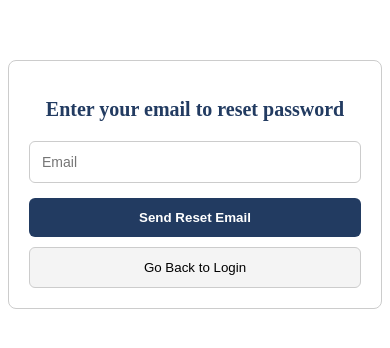
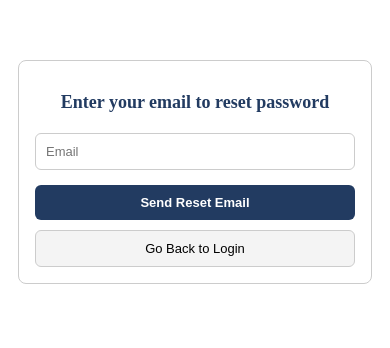
Before and after one commit to KaynathRizvi/RealBroker, a React (Vite) app in the folder admin/: page /forgotpassword in a window 390 px wide. Shown: the top 348 px of the page. Built offline with nearby package versions, Linux system fonts and the light colour scheme.

Commit message:
Reset Pass CSS

```diff
--- a/admin/src/ForgotPassword.tsx
+++ b/admin/src/ForgotPassword.tsx
@@ -1,6 +1,7 @@
 import { useState } from 'react';
 import { useNavigate } from 'react-router-dom';
 import { SERVER_URL } from '../config'
+import './styles/ForgotPassword.css';
 
 const ForgotPassword = () => {
   const [email, setEmail] = useState('');
@@ -32,86 +33,28 @@ const ForgotPassword = () => {
   };
 
   return (
-    <div style={styles.container}>
-      <h2 style={styles.title}>Enter your email to reset password</h2>
-
+    <div className='forgot-pass-container'>
+      <h2 className='forgot-pass-header'>Enter your email to reset password</h2>
       <input
         type="email"
         value={email}
         onChange={(e) => setEmail(e.target.value)}
         placeholder="Email"
-        style={styles.input}
+       className='forgot-pass-input'
       />
 
-      {errorMessage && <p style={styles.error}>{errorMessage}</p>}
-      {successMessage && <p style={styles.success}>{successMessage}</p>}
+      {errorMessage && <p className='forgot-pass-error'>{errorMessage}</p>}
+      {successMessage && <p className='forgot-pass-success'>{successMessage}</p>}
 
-      <button style={styles.button} onClick={handleReset}>
+      <button className='forgot-pass-button' onClick={handleReset}>
         Send Reset Email
       </button>
 
-      <button style={styles.secondaryButton} onClick={() => navigate('/')}>
+      <button className='forgot-pass-secondary-button' onClick={() => navigate('/')}>
         Go Back to Login
       </button>
     </div>
   );
 };
 
-const styles: { [key: string]: React.CSSProperties } = {
-  container: {
-    maxWidth: 400,
-    margin: '60px auto',
-    padding: 20,
-    border: '1px solid #ccc',
-    borderRadius: 8,
-    backgroundColor: '#fff',
-    textAlign: 'center',
-  },
-  title: {
-    marginBottom: 20,
-    fontSize: 20,
-    color: '#223b61'
-  },
-  input: {
-    width: '100%',
-    padding: 12,
-    marginBottom: 15,
-    border: '1px solid #ccc',
-    borderRadius: 6,
-    fontSize: 14,
-    boxSizing: 'border-box',
-  },
-
-  button: {
-    width: '100%',
-    padding: 12,
-    marginBottom: 10,
-    backgroundColor: '#223b61',
-    color: '#fff',
-    border: 'none',
-    borderRadius: 6,
-    cursor: 'pointer',
-    fontWeight: 'bold',
-    boxSizing: 'border-box',
-  },
-  secondaryButton: {
-    width: '100%',
-    padding: 12,
-    backgroundColor: '#f4f4f4',
-    color: '#000',
-    border: '1px solid #ccc',
-    borderRadius: 6,
-    cursor: 'pointer',
-    boxSizing: 'border-box',
-  },
-  error: {
-    color: 'red',
-    marginBottom: 10,
-  },
-  success: {
-    color: 'green',
-    marginBottom: 10,
-  },
-};
-
 export default ForgotPassword;
--- a/admin/src/ResetPassword.tsx
+++ b/admin/src/ResetPassword.tsx
@@ -1,6 +1,7 @@
 import { useState } from 'react';
 import { useNavigate, useSearchParams } from 'react-router-dom';
-import { SERVER_URL } from '../config'
+import { SERVER_URL } from '../config';
+import './styles/ResetPassword.css';
 
 const ResetPassword = () => {
   const navigate = useNavigate();
@@ -38,7 +39,7 @@ const ResetPassword = () => {
   };
 
   return (
-    <div style={styles.container}>
+    <div className='reset-pass-container'>
       <h2>Reset Your Password</h2>
 
       <input
@@ -46,7 +47,7 @@ const ResetPassword = () => {
         placeholder="New Password"
         value={password}
         onChange={(e) => setPassword(e.target.value)}
-        style={styles.input}
+        className='reset-pass-input'
       />
 
       <input
@@ -54,50 +55,16 @@ const ResetPassword = () => {
         placeholder="Confirm Password"
         value={confirm}
         onChange={(e) => setConfirm(e.target.value)}
-        style={styles.input}
+        className='reset-pass-input'
       />
 
-      {message && <p style={styles.message}>{message}</p>}
+      {message && <p className='reset-pass-message'>{message}</p>}
 
-      <button onClick={handleReset} style={styles.button}>
+      <button onClick={handleReset} className='reset-pass-button'>
         Reset Password
       </button>
     </div>
   );
 };
 
-const styles: { [key: string]: React.CSSProperties } = {
-  container: {
-    maxWidth: 400,
-    margin: '60px auto',
-    padding: 20,
-    textAlign: 'center',
-    border: '1px solid #ccc',
-    borderRadius: 10,
-    backgroundColor: '#fff',
-  },
-  input: {
-    width: '100%',
-    padding: 12,
-    marginBottom: 15,
-    border: '1px solid #ccc',
-    borderRadius: 6,
-    fontSize: 14,
-  },
-  button: {
-    width: '100%',
-    padding: 12,
-    backgroundColor: '#000',
-    color: '#fff',
-    border: 'none',
-    borderRadius: 6,
-    fontWeight: 'bold',
-    cursor: 'pointer',
-  },
-  message: {
-    color: '#d00',
-    marginBottom: 10,
-  },
-};
-
 export default ResetPassword;
--- a/admin/src/pages/UserProfile.tsx
+++ b/admin/src/pages/UserProfile.tsx
@@ -1,15 +1,20 @@
 import React, { useEffect, useState } from 'react';
 import { useParams, useNavigate } from 'react-router-dom';
 import { SERVER_URL } from '../../config.ts';
+import '../styles/UserProfile.css';
 
 interface User {
   id: string;
-  name: string;
+  name?: string;
   email: string;
   role: string;
+  agency_name?: string;
+  contact_number?: string;
+  license_number?: string;
+  location?: string;
 }
 
-const AdminUserProfile: React.FC = () => {
+const UserProfile: React.FC = () => {
   const { id } = useParams();
   const navigate = useNavigate();
   const [user, setUser] = useState<User | null>(null);
@@ -39,63 +44,43 @@ const AdminUserProfile: React.FC = () => {
   if (!user) return <p>Loading user profile...</p>;
 
   return (
-    <div style={styles.container}>
-      <button onClick={() => navigate('/users')} style={styles.backButton}>
+    <div className='user-profile-container'>
+      <button onClick={() => navigate('/users')} className='back-button'>
         ← Back
       </button>
-      <h2 style={styles.title}>User Profile</h2>
-      <div style={styles.profileBox}>
-        <div style={styles.field}>
-          <label>ID:</label>
-          <span>{user.id}</span>
-        </div>
-        <div style={styles.field}>
+      <h2 className='user-profile-header'>User Profile</h2>
+      <div className='profile-box'>
+        <div className='user-field'>
           <label>Name:</label>
           <span>{user.name || 'N/A'}</span>
         </div>
-        <div style={styles.field}>
+        <div className='user-field'>
           <label>Email:</label>
           <span>{user.email}</span>
         </div>
-        <div style={styles.field}>
+        <div className='user-field'>
           <label>Role:</label>
           <span>{user.role}</span>
+        </div>
+        <div className='user-field'>
+          <label>Agency Name:</label>
+          <span>{user.agency_name || 'N/A'}</span>
+        </div>
+        <div className='user-field'>
+          <label>Contact Number:</label>
+          <span>{user.contact_number || 'N/A'}</span>
+        </div>
+        <div className='user-field'>
+          <label>License Number:</label>
+          <span>{user.license_number || 'N/A'}</span>
+        </div>
+        <div className='user-field'>
+          <label>Location:</label>
+          <span>{user.location || 'N/A'}</span>
         </div>
       </div>
     </div>
   );
 };
 
-const styles: { [key: string]: React.CSSProperties } = {
-  container: {
-    padding: '2rem',
-    backgroundColor: '#f4f4f4',
-    minHeight: '100vh',
-  },
-  backButton: {
-    marginBottom: '1rem',
-    padding: '0.5rem 1rem',
-    backgroundColor: '#007bff',
-    color: 'white',
-    border: 'none',
-    borderRadius: '4px',
-    cursor: 'pointer',
-  },
-  title: {
-    marginBottom: '1rem',
-  },
-  profileBox: {
-    backgroundColor: '#fff',
-    padding: '1.5rem',
-    borderRadius: '8px',
-    boxShadow: '0 2px 8px rgba(0,0,0,0.1)',
-    maxWidth: '500px',
-  },
-  field: {
-    marginBottom: '1rem',
-    display: 'flex',
-    justifyContent: 'space-between',
-  },
-};
-
-export default AdminUserProfile;
+export default UserProfile;
--- /dev/null
+++ b/admin/src/styles/ForgotPassword.css
@@ -0,0 +1,120 @@
+.forgot-pass-container {
+  max-width: 25rem; /* 400px */
+  margin: 3.75rem auto; /* 60px */
+  padding: 1.25rem; /* 20px */
+  border: 0.0625rem solid #ccc; /* 1px */
+  border-radius: 0.5rem; /* 8px */
+  background-color: #fff;
+  text-align: center;
+}
+
+.forgot-pass-header {
+  margin-bottom: 1.25rem; /* 20px */
+  font-size: 1.25rem; /* 20px */
+  color: #223b61;
+}
+
+.forgot-pass-input {
+  width: 100%;
+  padding: 0.75rem; /* 12px */
+  margin-bottom: 0.9375rem; /* 15px */
+  border: 0.0625rem solid #ccc;
+  border-radius: 0.375rem; /* 6px */
+  font-size: 0.875rem; /* 14px */
+  box-sizing: border-box;
+}
+
+.forgot-pass-button {
+  width: 100%;
+  padding: 0.75rem;
+  margin-bottom: 0.625rem; /* 10px */
+  background-color: #223b61;
+  color: #fff;
+  border: none;
+  border-radius: 0.375rem;
+  cursor: pointer;
+  font-weight: bold;
+  box-sizing: border-box;
+}
+
+.forgot-pass-secondary-button {
+  width: 100%;
+  padding: 0.75rem;
+  background-color: #f4f4f4;
+  color: #000;
+  border: 0.0625rem solid #ccc;
+  border-radius: 0.375rem;
+  cursor: pointer;
+  box-sizing: border-box;
+}
+
+.forgot-pass-error {
+  color: red;
+  margin-bottom: 0.625rem;
+}
+
+.forgot-pass-success {
+  color: green;
+  margin-bottom: 0.625rem;
+}
+
+/* Media Query: 380px–580px (23.75rem–36.25rem) */
+@media (max-width: 580px) and (min-width: 380px) {
+  .forgot-pass-container {
+    padding: 1rem;
+    max-width: 20rem; /* 16px */
+  }
+
+  .forgot-pass-header {
+    font-size: 1.125rem; /* 18px */
+  }
+
+  .forgot-pass-input,
+  .forgot-pass-button,
+  .forgot-pass-secondary-button {
+    padding: 0.625rem; /* 10px */
+    font-size: 0.8125rem; /* 13px */
+  }
+  .forgot-pass-error {
+    color: red;
+    margin-bottom: 0.625rem;
+  }
+  .forgot-pass-success {
+    color: green;
+    margin-bottom: 0.625rem;
+  }
+}
+
+/* Media Query: <380px (max-width: 23.75rem) */
+@media (max-width: 380px) {
+  .forgot-pass-container {
+    padding: 0.8rem;
+    max-width: 16rem;
+  }
+
+  .forgot-pass-header {
+    font-size: .8rem; /* 16px */
+  }
+
+  .forgot-pass-input,
+  .forgot-pass-button,
+  .forgot-pass-secondary-button {
+    padding: 0.5rem; /* 8px */
+    font-size: 0.75rem; /* 12px */
+  }
+
+  .forgot-pass-button,
+  .forgot-pass-secondary-button {
+    font-weight: normal;
+  }
+  .forgot-pass-error {
+    color: red;
+    margin-bottom: 0.2rem;
+    font-size: .8rem;
+  }
+  .forgot-pass-success {
+    color: green;
+    margin-bottom: 0.2rem;
+    font-size: .8rem;
+  }
+}
--- /dev/null
+++ b/admin/src/styles/ResetPassword.css
@@ -0,0 +1,68 @@
+.reset-pass-container {
+  max-width: 25rem; /* 400px */
+  margin: 3.75rem auto; /* 60px */
+  padding: 1.25rem; /* 20px */
+  text-align: center;
+  border: 0.0625rem solid #ccc;
+  border-radius: 0.625rem; /* 10px */
+  background-color: #fff;
+}
+
+.reset-pass-input {
+  width: 100%;
+  padding: 0.75rem; /* 12px */
+  margin-bottom: 0.9375rem; /* 15px */
+  border: 0.0625rem solid #ccc;
+  border-radius: 0.375rem; /* 6px */
+  font-size: 0.875rem; /* 14px */
+  box-sizing: border-box;
+}
+
+.reset-pass-button {
+  width: 100%;
+  padding: 0.75rem;
+  background-color: #000;
+  color: #fff;
+  border: none;
+  border-radius: 0.375rem;
+  font-weight: bold;
+  cursor: pointer;
+  box-sizing: border-box;
+}
+
+.reset-pass-message {
+  color: #d00;
+  margin-bottom: 0.625rem; /* 10px */
+}
+
+/* Media Query: 380px–580px (23.75rem–36.25rem) */
+@media (max-width: 580px) and (min-width: 380px) {
+  .reset-pass-container {
+    margin: 2.5rem 1.25rem; /* 40px 20px */
+    padding: 1rem; /* 16px */
+  }
+
+  .reset-pass-input,
+  .reset-pass-button {
+    padding: 0.625rem; /* 10px */
+    font-size: 0.8125rem; /* 13px */
+  }
+}
+
+/* Media Query: <380px (max-width: 23.75rem) */
+@media (max-width: 380px) {
+  .reset-pass-container {
+    margin: 1.875rem 0.9375rem; /* 30px 15px */
+    padding: 0.875rem; /* 14px */
+  }
+
+  .reset-pass-input,
+  .reset-pass-button {
+    padding: 0.5rem; /* 8px */
+    font-size: 0.75rem; /* 12px */
+  }
+
+  .reset-pass-button {
+    font-weight: normal;
+  }
+}
--- /dev/null
+++ b/admin/src/styles/UserProfile.css
@@ -0,0 +1,60 @@
+.user-profile-container {
+  padding: 2rem;
+  background-color: #e0e0e0;
+  min-height: 100vh;
+  display: flex;
+  flex-direction: column;
+  align-items: center;
+}
+
+.back-button {
+  margin-bottom: 1rem;
+  padding: 0.5rem 1rem;
+  background-color: #223b61;
+  color: white;
+  border: none;
+  border-radius: 4px;
+  cursor: pointer;
+  transition: background-color 0.3s ease;
+  align-self: flex-start;
+}
+
+.back-button:hover {
+  background-color: #0056b3;
+}
+
+.user-profile-header {
+  margin-bottom: 1.5rem;
+  font-size: 1.8rem;
+  font-weight: 600;
+  text-align: center;
+  color: #223b61;
+}
+
+.profile-box {
+  background-color: #ffffff;
+  padding: 2rem;
+  border-radius: 12px;
+  box-shadow: 0 4px 16px rgba(0, 0, 0, 0.1);
+  max-width: 600px;
+  width: 100%;
+}
+
+.user-field {
+  display: flex;
+  justify-content: space-between;
+  align-items: center;
+  margin-bottom: 1.2rem;
+  border-bottom: 1px solid #e0e0e0;
+  padding-bottom: 0.5rem;
+}
+
+.field-label {
+  font-weight: 500;
+  color: #555;
+}
+
+.field-value {
+  color: #222;
+  font-weight: 400;
+}
```
Also changed, not shown: admin/src/styles/LoginPage.css (line endings or trailing spaces), 2 other files (tests, documents, lock files or other folders).
